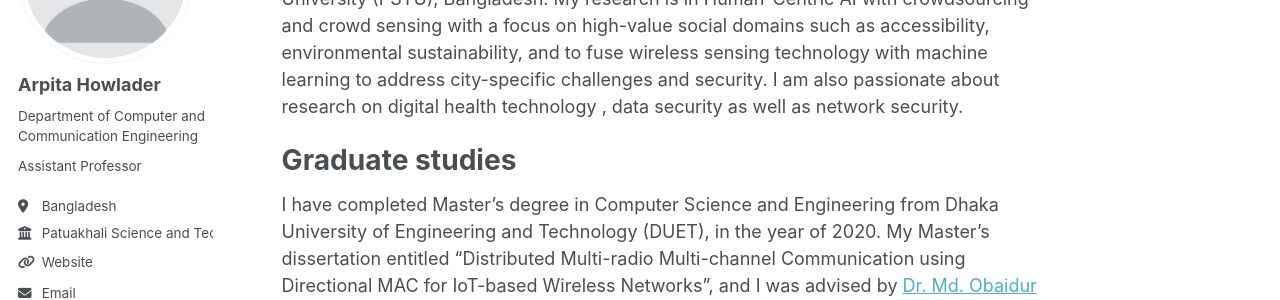
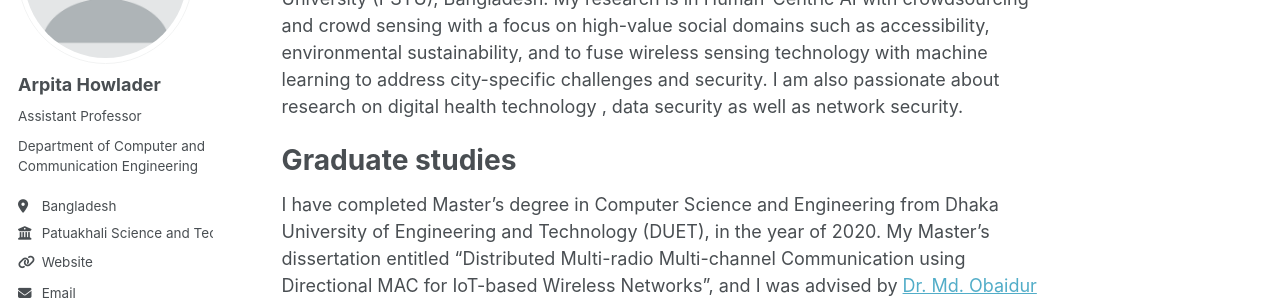
Before and after one commit to arpitahowlader/arpitahowlader.github.io, a Jekyll site: the page built from _pages/about.md, in a window 1280 px wide. Shown: the part 217-517 px from the top of the page. Built offline with Jekyll 4.4.1, drawn with Linux system fonts in a browser that asks for light colours; some web fonts are replaced; part of the change alters nothing that is shown.

```diff
--- a/_config.yml
+++ b/_config.yml
@@ -23,9 +23,8 @@ author:
   # Biographic information
   avatar           : "profile.png"
   name             : "Arpita Howlader"
-  #pronouns         : # example: "she/her"
-  bio              : "Assistant Professor"
-  pronouns         : "Department of Computer and Communication Engineering"
+  pronouns         : "Assistant Professor"
+  bio              : "Department of Computer and Communication Engineering"
   location         : "Bangladesh"
   employer         : "Patuakhali Science and Technology University"
   uri              : "https://pstu.ac.bd/faculty/faculty-of-computer-science-and-engineering"
```
